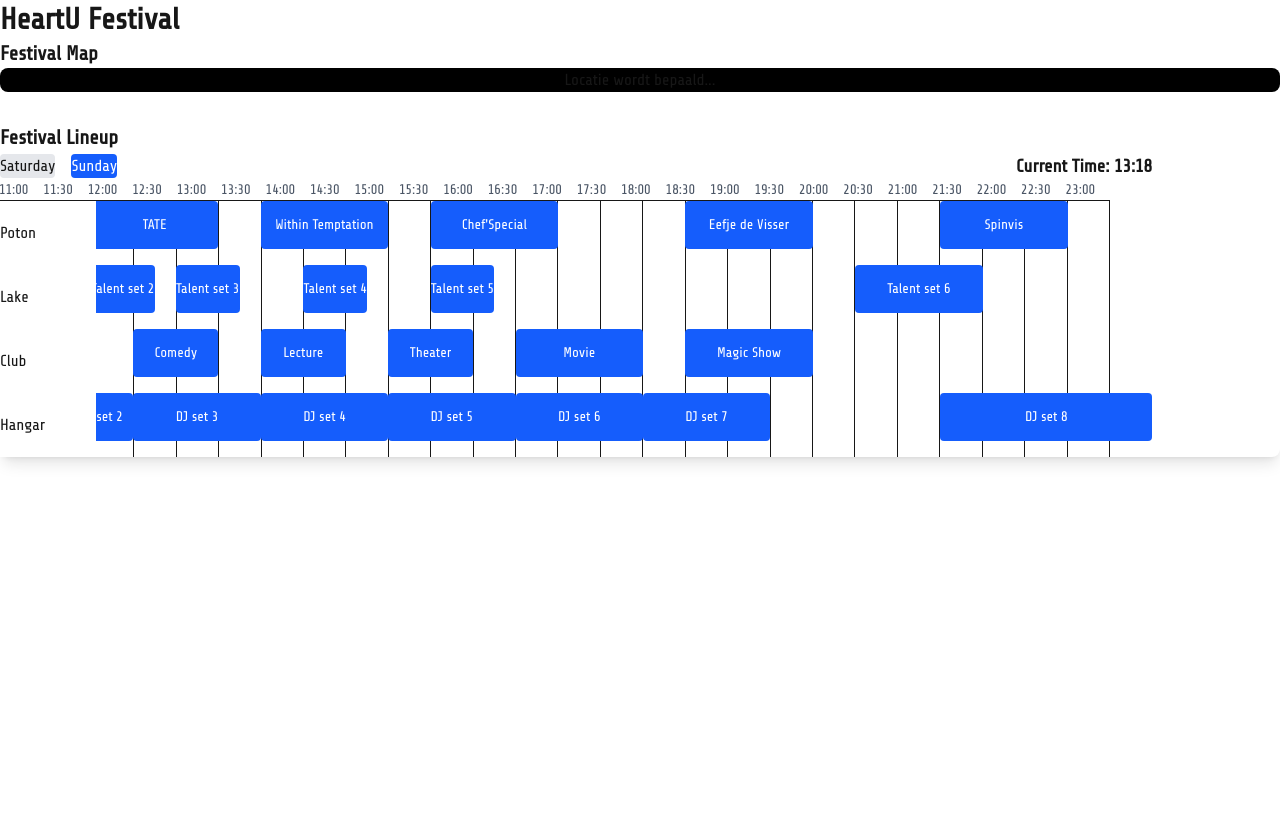
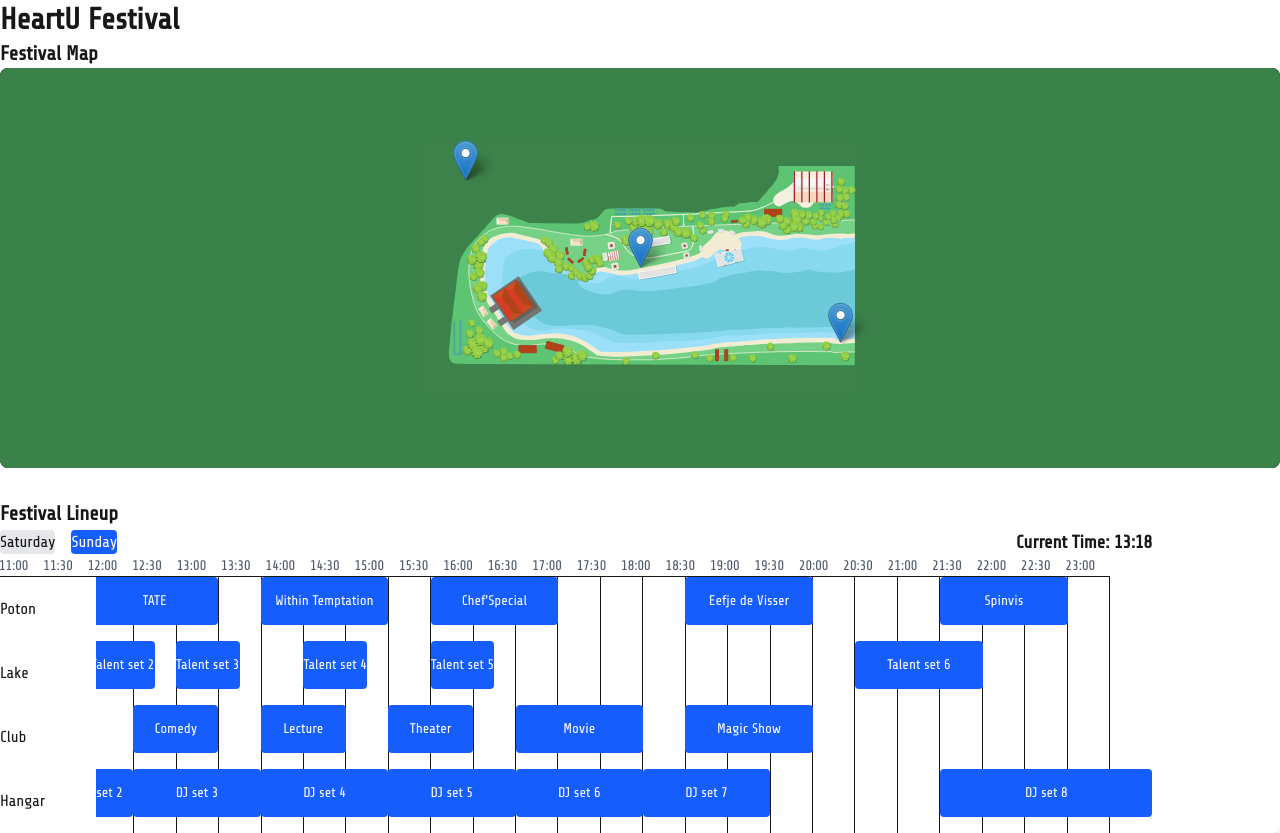
Before and after one commit to PebblesDV/pwa-festival, a Next.js app: page / in a window 1280 px wide. Before the commit the page ends 800 px from the top, so only its background shows below. Built offline with nearby package versions, Linux system fonts and the light colour scheme; no server answers.

Commit message:
better map

```diff
--- a/app/page.tsx
+++ b/app/page.tsx
@@ -6,6 +6,7 @@ const Map = dynamic(() => import("../components/Map"), {
 });
 import LineupSchedule from "../components/LineupSchedule";
 import InstallPWA from "../components/InstallPWA";
+import SvgMapLeaflet from "@/components/Map";
 
 export default function Home() {
   return (
@@ -18,7 +19,7 @@ export default function Home() {
         <section>
           <h2 className="text-xl font-bold mb-4">Festival Map</h2>
           <div className="bg-black rounded-lg overflow-hidden">
-            <Map />
+            <SvgMapLeaflet />
           </div>
         </section>
 
--- a/components/Map.tsx
+++ b/components/Map.tsx
@@ -1,109 +1,51 @@
 "use client";
 
-import { MapContainer, TileLayer, Marker, Popup } from "react-leaflet";
+import { MapContainer, ImageOverlay, Marker, Popup } from "react-leaflet";
+import { CRS, LatLngBounds } from "leaflet";
 import L from "leaflet";
-import { useEffect, useState } from "react";
+import "leaflet/dist/leaflet.css";
+import { useEffect } from "react";
 
-// Optioneel: custom icon voor markers
-const customIcon = new L.Icon({
-  iconUrl: "/marker-icon.png", // Zorg dat deze in /public staat
-  iconSize: [25, 41],
-  iconAnchor: [12, 41],
+// Default icon fix (important in Next.js)
+L.Icon.Default.mergeOptions({
+  iconRetinaUrl:
+    "https://unpkg.com/leaflet@1.9.4/dist/images/marker-icon-2x.png",
+  iconUrl: "https://unpkg.com/leaflet@1.9.4/dist/images/marker-icon.png",
+  shadowUrl: "https://unpkg.com/leaflet@1.9.4/dist/images/marker-shadow.png",
 });
 
-export default function Map() {
-  const [position, setPosition] = useState<[number, number] | null>(null);
-  const [error, setError] = useState<string | null>(null);
-  const [isLocationDenied, setIsLocationDenied] = useState(false);
+const SvgMapLeaflet = () => {
+  // This sets the bounds for the image overlay
+  const bounds = new LatLngBounds([
+    [0, 0],
+    [1000, 2000],
+  ]); // [y, x] — match with your image size ratio
 
-  // Fallback position (example coordinates - you should replace with your festival location)
-  const fallbackPosition: [number, number] = [52.3676, 4.9041]; // Amsterdam coordinates as example
-
-  useEffect(() => {
-    if (!navigator.geolocation) {
-      setError("Geolocation wordt niet ondersteund door je browser");
-      setIsLocationDenied(true);
-      return;
-    }
-
-    navigator.geolocation.getCurrentPosition(
-      (pos) => {
-        setPosition([pos.coords.latitude, pos.coords.longitude]);
-        setError(null);
-        setIsLocationDenied(false);
-      },
-      (err) => {
-        console.error("Geolocation error:", err);
-        if (err.code === err.PERMISSION_DENIED) {
-          setError(
-            "Locatie toegang is geweigerd. Zonder locatie kan de kaart niet worden weergegeven."
-          );
-          setIsLocationDenied(true);
-        } else {
-          setError("Kan je locatie niet bepalen. Probeer het later opnieuw.");
-          setIsLocationDenied(true);
-        }
-      },
-      {
-        enableHighAccuracy: true,
-        timeout: 5000,
-        maximumAge: 0,
-      }
-    );
-  }, []);
-
-  if (isLocationDenied) {
-    return (
-      <div className="p-4 text-center bg-gray-100 rounded-lg">
-        <p className="text-lg font-medium text-gray-800">
-          Kaart niet beschikbaar
-        </p>
-        <p className="text-red-500 mt-2">{error}</p>
-        <p className="mt-4 text-gray-600">
-          Om de kaart te gebruiken, moet je locatietoegang toestaan in je
-          browser instellingen.
-        </p>
-      </div>
-    );
-  }
-
-  if (!position) {
-    return (
-      <div className="p-4 text-center">
-        <p>Locatie wordt bepaald...</p>
-        {error && <p className="text-red-500 mt-2">{error}</p>}
-      </div>
-    );
-  }
+  const markers = [
+    { id: 1, name: "Main Stage", position: [850, 300] as [number, number] },
+    { id: 2, name: "Food Court", position: [200, 1800] as [number, number] },
+    { id: 3, name: "Toilets", position: [500, 1000] as [number, number] },
+  ];
 
   return (
     <MapContainer
-      center={position}
-      zoom={16}
-      style={{ height: "400px", width: "100%" }}
+      crs={CRS.Simple}
+      bounds={bounds}
+      minZoom={-2}
+      maxZoom={2}
+      scrollWheelZoom={true}
+      attributionControl={false}
+      zoomControl={false}
+      style={{ height: "400px", width: "100%", backgroundColor: "#3B814A" }}
     >
-      <TileLayer
-        url="https://{s}.basemaps.cartocdn.com/dark_all/{z}/{x}/{y}{r}.png"
-        attribution='&copy; <a href="https://carto.com/">CARTO</a> | &copy; <a href="https://www.openstreetmap.org/copyright">OpenStreetMap</a>'
-      />
-
-      <Marker position={position} icon={customIcon}>
-        <Popup>Jij bent hier!</Popup>
-      </Marker>
-
-      {/* Voorbeeld markers van podia/food stands */}
-      <Marker
-        position={[position[0] + 0.0005, position[1] + 0.0005]}
-        icon={customIcon}
-      >
-        <Popup>Podium 1</Popup>
-      </Marker>
-      <Marker
-        position={[position[0] - 0.0005, position[1] - 0.0005]}
-        icon={customIcon}
-      >
-        <Popup>Food Stand 1</Popup>
-      </Marker>
+      <ImageOverlay url="/kaart.svg" bounds={bounds} />
+      {markers.map((marker) => (
+        <Marker key={marker.id} position={marker.position}>
+          <Popup>{marker.name}</Popup>
+        </Marker>
+      ))}
     </MapContainer>
   );
-}
+};
+
+export default SvgMapLeaflet;
```
Also changed, not shown: public/kaart.svg (added).
